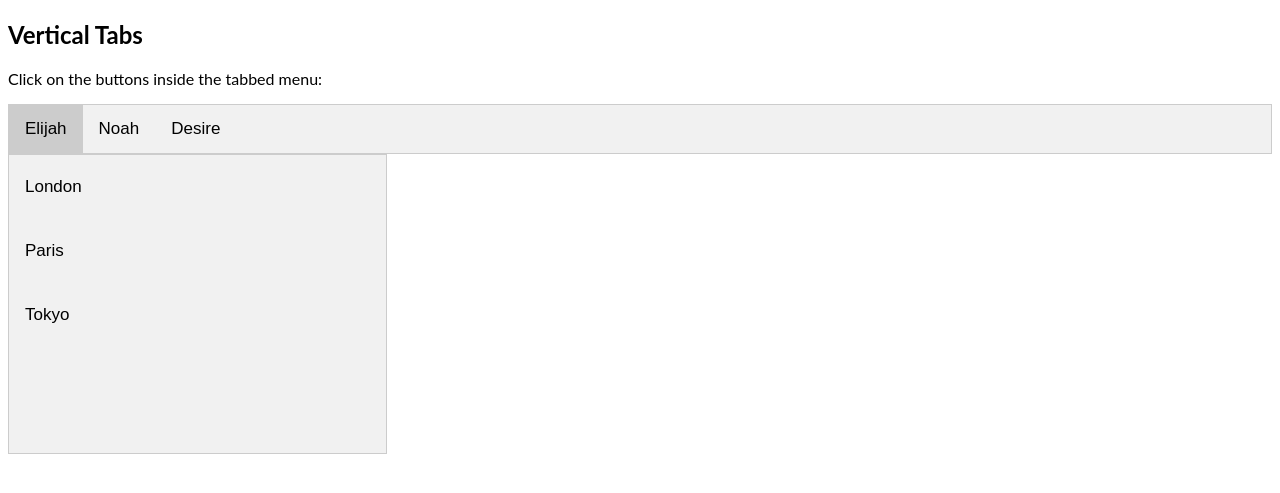
After one commit to dnesterr/homeweb, a PHP site: page /index.html in a window 1280 px wide. The commit adds this page. Shown: the top 493 px of the page. Run offline with PHP 8.4, Linux system fonts and the light colour scheme.

Commit message:
Able to get vertical and horizontal tabs
up at the same time in index.html

```diff
--- /dev/null
+++ b/inspect/h_tabs.css
@@ -0,0 +1,38 @@
+/* Style the h_tab */
+.h_tab {
+    overflow: hidden;
+    border: 1px solid #ccc;
+    background-color: #f1f1f1;
+}
+
+/* Style the buttons inside the h_tab */
+.h_tab button {
+    background-color: inherit;
+    float: left;
+    border: none;
+    outline: none;
+    cursor: pointer;
+    padding: 14px 16px;
+    transition: 0.3s;
+    font-size: 17px;
+}
+
+/* Change background color of buttons on hover */
+.h_tab button:hover {
+    background-color: #ddd;
+}
+
+/* Create an active/current h_tablink class */
+.h_tab button.active {
+    background-color: #ccc;
+}
+
+/* Style the h_tab content */
+.h_tabcontent {
+    display: none;
+    /*
+    padding: 6px 12px;
+    border: 1px dashed red;
+    */
+    border-top: none;
+}
--- /dev/null
+++ b/inspect/index.html
@@ -0,0 +1,77 @@
+<!DOCTYPE html>
+<html>
+  <head>
+    <meta name="viewport" content="width=device-width, initial-scale=1">
+    <link rel="stylesheet" href="v_tabs.css">
+    <link rel="stylesheet" href="h_tabs.css">
+    <style>
+body {font-family: "Lato", sans-serif;}
+    </style>
+  </head>
+  <body>
+
+    <h2>Vertical Tabs</h2>
+    <p>Click on the buttons inside the tabbed menu:</p>
+
+    <div class="h_tab">
+      <button class="h_tablinks" onclick="openCity(event, 'h', 'Elijah')" id="defaultOpen">Elijah</button>
+      <button class="h_tablinks" onclick="openCity(event, 'h', 'Noah')">Noah</button>
+      <button class="h_tablinks" onclick="openCity(event, 'h', 'Desire')">Desire</button>
+    </div>
+
+
+    <div id="Elijah" class="h_tabcontent">
+      <div class="v_tab">
+        <button class="v_tablinks" onclick="openCity(event, 'v', 'London')" id="defaultOpen">London</button>
+        <button class="v_tablinks" onclick="openCity(event, 'v', 'Paris')">Paris</button>
+        <button class="v_tablinks" onclick="openCity(event, 'v', 'Tokyo')">Tokyo</button>
+      </div>
+        <div id="London" class="v_tabcontent">
+        <h3>London</h3>
+        <p>London is the capital city of England.</p>
+        </div>
+
+        <div id="Paris" class="v_tabcontent">
+        <h3>Paris</h3>
+        <p>Paris is the capital of France.</p>
+        </div>
+
+        <div id="Tokyo" class="v_tabcontent">
+        <h3>Tokyo</h3>
+        <p>Tokyo is the capital of Japan.</p>
+        </div>
+    </div>
+    <div id="Noah" class="h_tabcontent">
+      <pre>
+       float: left;
+    padding: 0px 12px;
+    border: 1px solid #ccc;
+    width: 70%;
+    border-left: none;
+    height: 300px;
+      </pre>
+   COntent
+    </div>
+    <div id="Desire" class="h_tabcontent">something</div>
+
+    <script>
+      function openCity(evt, dir, cityName) {
+        var i, tabcontent, tablinks;
+        tabcontent = document.getElementsByClassName(dir + "_tabcontent");
+        for (i = 0; i < tabcontent.length; i++) {
+          tabcontent[i].style.display = "none";
+        }
+        tablinks = document.getElementsByClassName(dir + "_tablinks");
+        for (i = 0; i < tablinks.length; i++) {
+          tablinks[i].className = tablinks[i].className.replace(" active", "");
+        }
+        document.getElementById(cityName).style.display = "block";
+        evt.currentTarget.className += " active";
+      }
+
+// Get the element with id="defaultOpen" and click on it
+document.getElementById("defaultOpen").click();
+    </script>
+
+  </body>
+</html>
--- /dev/null
+++ b/inspect/v_tabs.css
@@ -0,0 +1,47 @@
+/* Style the tab */
+* {
+    box-sizing: border-box;
+}
+.v_tab {
+    float: left;
+    border: 1px solid #ccc;
+    background-color: #f1f1f1;
+    width: 30%;
+    height: 300px;
+}
+
+/* Style the buttons inside the tab */
+.v_tab button {
+    display: block;
+    background-color: inherit;
+    color: black;
+    padding: 22px 16px;
+    width: 100%;
+    border: none;
+    outline: none;
+    text-align: left;
+    cursor: pointer;
+    transition: 0.3s;
+    font-size: 17px;
+}
+
+/* Change background color of buttons on hover */
+.v_tab button:hover {
+    background-color: #ddd;
+}
+
+/* Create an active/current "tab button" class */
+.v_tab button.active {
+    background-color: #ccc;
+}
+
+/* Style the tab content */
+.v_tabcontent {
+    display: none;
+    float: left;
+    padding: 0px 12px;
+    border: 1px solid #ccc;
+    width: 70%;
+    border-left: none;
+    height: 300px;
+}
```
Also changed, not shown: inspect/index.php (+71 -28 lines), inspect/style.css (+5 -45 lines), inspect/tabs.js (+4 -4 lines).
